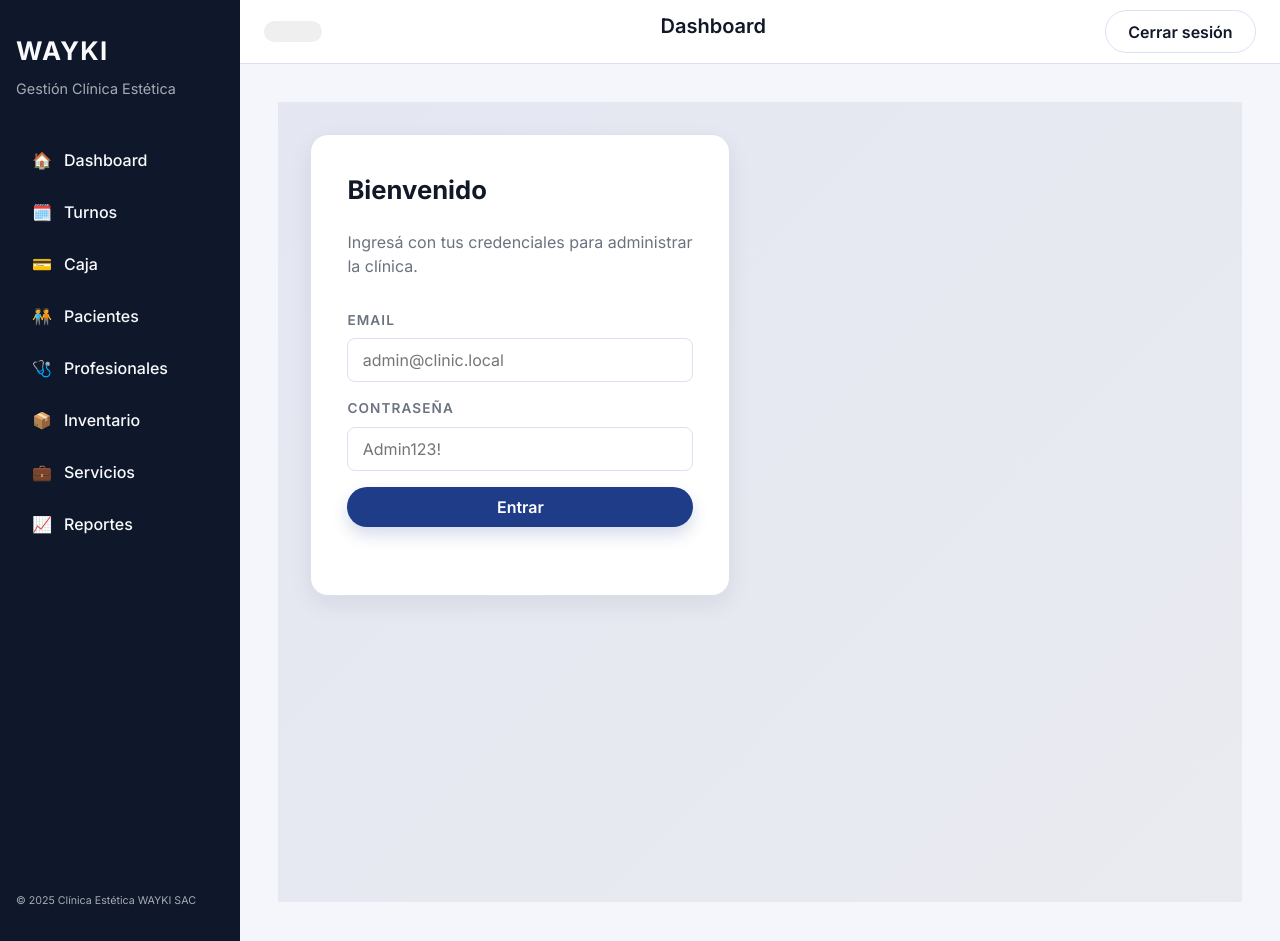
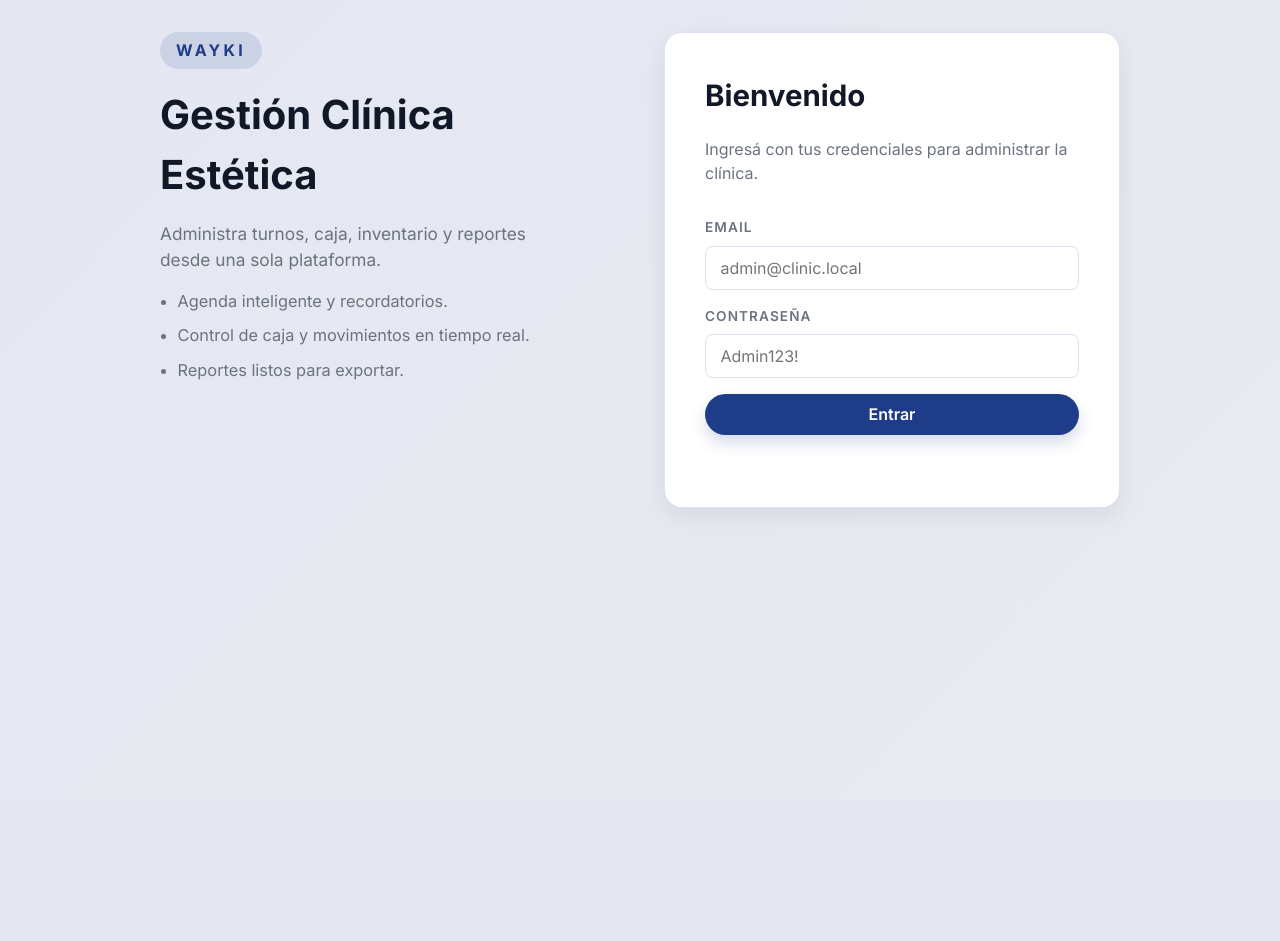
Before and after one commit to TreborOscorima/Clinica-Oscorima, a Flask app: page / in a window 1280 px wide. After the commit the page ends 513 px from the top, so only its background shows below. Run offline with Flask 3, Linux system fonts and the light colour scheme.

```diff
--- a/static/css/style.css
+++ b/static/css/style.css
@@ -311,11 +332,33 @@ input:focus, select:focus, textarea:focus { outline:none; border-color: var(--co
 /* Auth / Login, Modals, Helpers, Responsive (igual que antes) */
 .auth-wrapper{ min-height: 100vh; display:flex; align-items:center; justify-content:center; padding: var(--space-8);
   background: linear-gradient(135deg, rgba(31,60,136,.08), rgba(15,23,42,.05)); }
-.auth-card{ width: min(420px, 100%); background:#ffffff; border-radius: var(--radius-lg); box-shadow: var(--shadow-sm);
-  border:1px solid var(--color-border); padding: clamp(24px, 3vw, 36px); display:flex; flex-direction:column; gap: var(--space-5); }
+.auth-layout{ width:min(960px, 100%); margin:0 auto; display:flex; flex-direction:column; align-items:center; justify-content:center; gap: clamp(36px, 5vw, 60px); }
+.auth-layout__content{ width:100%; display:grid; gap: clamp(24px, 4vw, 48px); grid-template-columns: repeat(auto-fit, minmax(320px, 1fr)); align-items:flex-start; }
+.auth-hero{ display:flex; flex-direction:column; gap: var(--space-4); max-width: 380px; }
+.auth-hero__badge{ display:inline-flex; align-items:center; justify-content:center; font-weight:700;
+  letter-spacing:.2em; text-transform:uppercase; color:var(--color-primary); background:rgba(31,60,136,.12);
+  padding:.4rem 1rem; border-radius:999px; width:max-content; }
+.auth-hero__title{ font-size: clamp(30px, 3.4vw, 40px); font-weight:700; margin:0; }
+.auth-hero__subtitle{ color:var(--color-muted); margin:0; max-width:34ch; font-size:1.08rem; }
+.auth-hero__list{ margin:0; padding-left:1.1rem; display:flex; flex-direction:column; gap:.65rem; color:var(--color-muted); font-size:1.02rem; }
+.auth-card{ width: min(460px, 100%); background:#ffffff; border-radius: var(--radius-lg); box-shadow: var(--shadow-sm);
+  border:1px solid var(--color-border); padding: clamp(28px, 3.5vw, 40px); display:flex; flex-direction:column; gap: var(--space-5); }
 .auth-card__heading{ display:flex; flex-direction:column; gap: var(--space-2); }
-.auth-card__heading h2{ font-size: clamp(24px, 2vw, 28px); font-weight:700; }
-.auth-card__heading p{ color: var(--color-muted); }
+.auth-card__heading h2{ font-size: clamp(26px, 2.3vw, 32px); font-weight:700; }
+.auth-card__heading p{ color: var(--color-muted); font-size:1rem; }
+.button--full{ width:100%; justify-content:center; }
+
+body:not(.is-authenticated) .sidebar,
+body:not(.is-authenticated) .topbar{ display:none; }
+body:not(.is-authenticated) .main{ width:100%; }
+body:not(.is-authenticated) .content{ padding:0; }
+
+@media (max-width: 768px){
+  .auth-layout{ gap: var(--space-6); justify-content: stretch; }
+  .auth-hero{ max-width: 100%; text-align:center; align-items:center; }
+  .auth-hero__list{ padding-left:0; list-style-position:inside; align-items:center; }
+  .auth-card{ margin-inline:auto; }
+}
 
 .dialog-backdrop{ position:fixed; inset:0; background: rgba(15,23,42,.45); display:none; z-index:90; }
 .dialog{ position:fixed; inset:0; display:none; align-items:center; justify-content:center; padding: var(--space-6); z-index:100; }
--- a/static/js/modules/caja.js
+++ b/static/js/modules/caja.js
@@ -384,8 +384,12 @@ window.CajaModule = (function () {
     itemQ.addEventListener("blur", ()=>setTimeout(()=>suggest.style.display="none",150));
     suggest.addEventListener("click",(e)=>{
       const el = e.target.closest(".sug"); if(!el) return;
-      selected = { id:Number(li.dataset.id), nombre: li.dataset.nombre, precio: Number(li.dataset.precio||0) };
-      itemQ.value = selected.nombre;
+      selected = {
+        id: Number(el.dataset.id),
+        nombre: el.dataset.nombre,
+        precio: Number(el.dataset.precio || 0),
+      };
+      itemQ.value = selected.nombre || "";
       if (!itemPrecio.value) itemPrecio.value = selected.precio || "";
       suggest.style.display="none";
     });
--- a/templates/index.html
+++ b/templates/index.html
@@ -65,10 +65,24 @@
 
         <main class="content">
           <section id="login-view" class="auth-wrapper">
+            <div class="auth-layout">
+              <div class="auth-layout__content">
+              <div class="auth-hero">
+                <div class="auth-hero__badge">WAYKI</div>
+                <h2 class="auth-hero__title">Gesti&oacute;n Cl&iacute;nica Est&eacute;tica</h2>
+                <p class="auth-hero__subtitle">
+                  Administra turnos, caja, inventario y reportes desde una sola plataforma.
+                </p>
+                <ul class="auth-hero__list">
+                  <li>Agenda inteligente y recordatorios.</li>
+                  <li>Control de caja y movimientos en tiempo real.</li>
+                  <li>Reportes listos para exportar.</li>
+                </ul>
+              </div>
               <div class="auth-card">
                 <div class="auth-card__heading">
                   <h2>Bienvenido</h2>
-                <p>Ingresá con tus credenciales para administrar la clínica.</p>
+                  <p>Ingres&aacute; con tus credenciales para administrar la cl&iacute;nica.</p>
                 </div>
                 <form id="login-form" class="form">
                   <div class="form-field">
@@ -76,12 +90,14 @@
                     <input id="login-email" type="email" placeholder="admin@clinic.local" required />
                   </div>
                   <div class="form-field">
-                  <label for="login-pass" class="form-field__label">Contraseña</label>
+                    <label for="login-pass" class="form-field__label">Contrase&ntilde;a</label>
                     <input id="login-pass" type="password" placeholder="Admin123!" required />
                   </div>
-                <button id="btn-login" type="submit" class="button button--primary">Entrar</button>
+                  <button id="btn-login" type="submit" class="button button--primary button--full">Entrar</button>
                 </form>
                 <p id="login-msg" class="form-actions__feedback"></p>
+              </div>
+              </div>
             </div>
           </section>
 
```
Also changed, not shown: other parts of static/css/style.css (+25 -0 lines), routes/caja.py (+52 -38 lines). Lines whose indentation alone changed are shown as unchanged.
